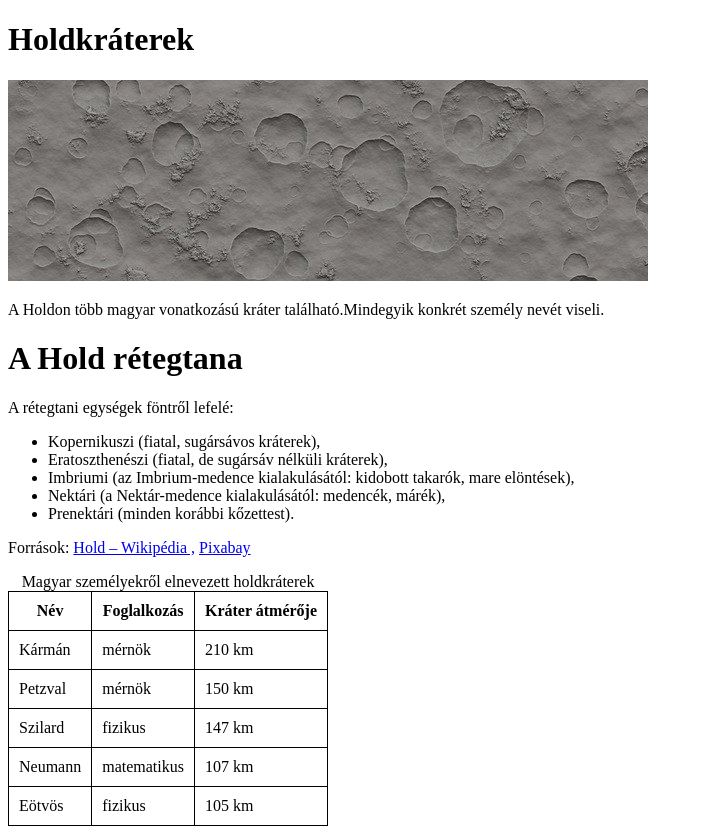
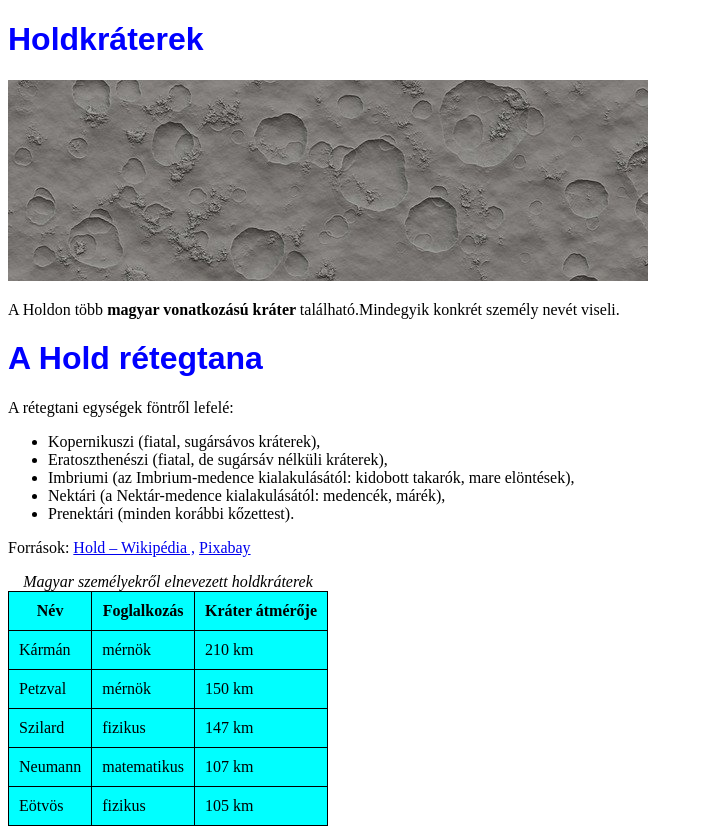
Before and after one commit to HDominik-22/holdkraterek, a plain HTML site: page index.html in a window 1280 px wide. Shown: the whole page, without its empty margins (0-703 px from the left). Drawn offline with Linux system fonts and the light colour scheme.

Commit message:
kész css2

```diff
--- a/index.html
+++ b/index.html
@@ -9,7 +9,7 @@
 <body>
     <h1>Holdkráterek</h1>
     <img src="kraterek.jpg" alt="Holdkráterekről készült fotó" title="Holdkráterekről készült fotó">
-    <p>A Holdon több magyar vonatkozású kráter található.Mindegyik konkrét személy nevét viseli.</p>
+    <p>A Holdon több <span id="vastag"> magyar vonatkozású kráter </span> található.Mindegyik konkrét személy nevét viseli.</p>
     <table>
     <caption>Magyar személyekről elnevezett holdkráterek</caption>
     <tr>
--- a/stilus.css
+++ b/stilus.css
@@ -1,6 +1,7 @@
 /* Táblázat beállításai */
 table {
         border-collapse:collapse;  /* szegély összevonása*/
+        background-color: aqua;
       }
 td,th {
         border:1px solid black;   /* szegély beállítása */
@@ -9,3 +10,28 @@ td,th {
 
 
 /* További beállítások a feladat szerint */
+
+
+h1{
+        color:blue;
+        color: #0000ff;
+        color: rgb(0, 0, 255);
+        /*color: red;*/
+}
+
+#vastag{
+        /*vastagon szedett*/
+        font-weight: bold;
+}
+caption{
+        /*dőlt betűs*/
+        font-style: italic;
+}
+h1, h2{
+        /*betűtípus állítása*/
+        font-family: Arial, Helvetica, sans-serif;
+        /*betűméret*/
+        /*line-height: 20px;*/
+        /*sor magasság*/
+        /*line-height: 25px;*/
+}
```
